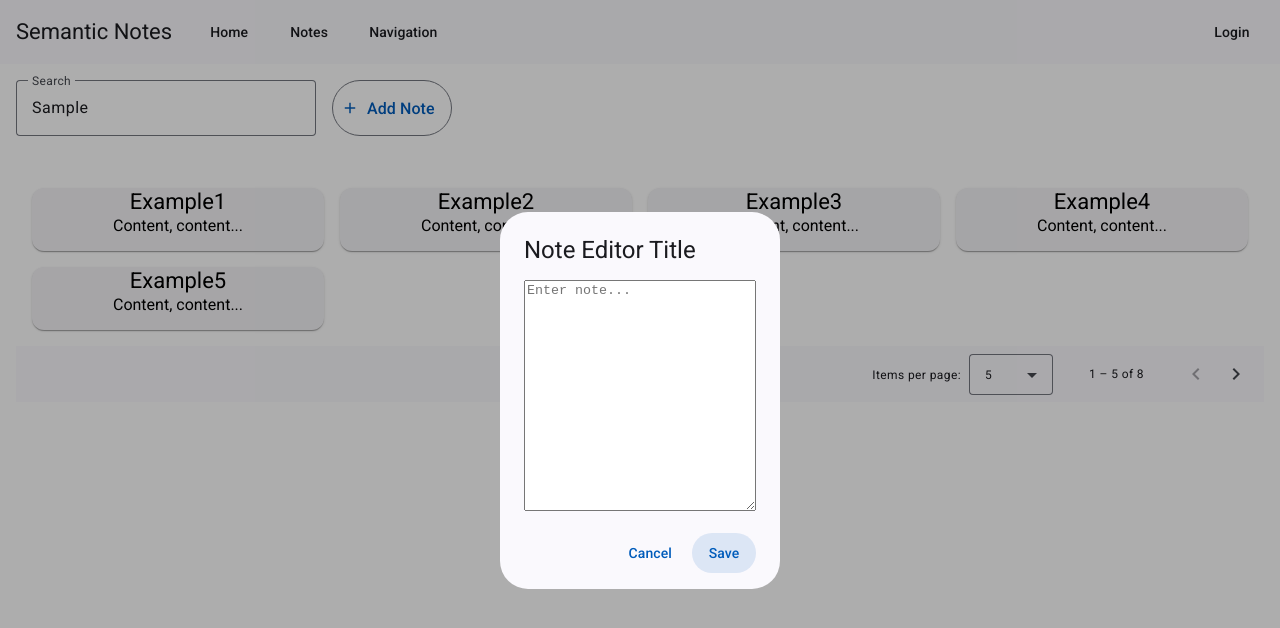
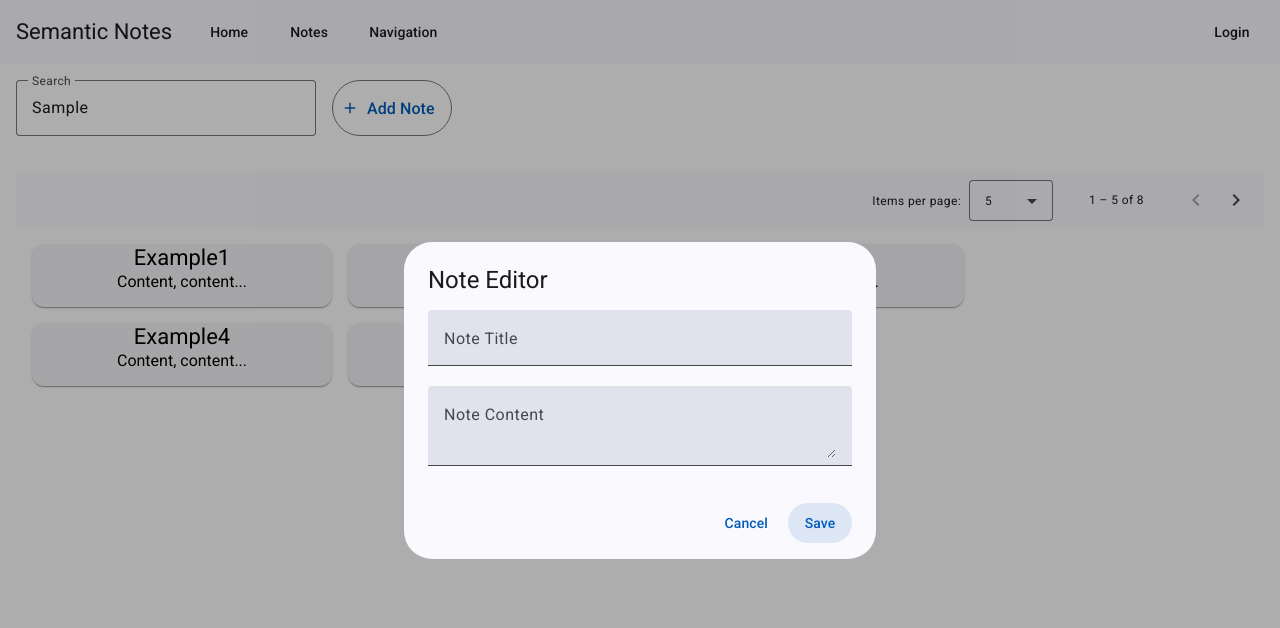
Before and after one commit to gvasko/SemanticNotes, an Angular app in the folder vectornotes.client/: page /notes in a window 1280 px wide. Both pictures are taken after typing "Sample" into the empty fields and a click on the button "Add Note". Shown: the top 628 px of the page. Built offline with nearby package versions, Linux system fonts and the light colour scheme.

Commit message:
Simple UI adjustments

```diff
--- a/vectornotes.client/src/app/all-notes-view/components/card-list/card-list.component.html
+++ b/vectornotes.client/src/app/all-notes-view/components/card-list/card-list.component.html
@@ -9,15 +9,15 @@
   </button>
 </div>
 
+<mat-paginator [length]="filteredItems.length"
+               [pageSize]="5"
+               [pageSizeOptions]="[5, 10, 20]"
+               (page)="onPageChange($event)">
+</mat-paginator>
+
 <div class="card-container">
   <mat-card class="card" *ngFor="let item of pagedItems">
     <mat-card-title>{{ item.title }}</mat-card-title>
     <mat-card-content>{{ item.content }}</mat-card-content>
   </mat-card>
 </div>
-
-<mat-paginator [length]="filteredItems.length"
-               [pageSize]="5"
-               [pageSizeOptions]="[5, 10, 20]"
-               (page)="onPageChange($event)">
-</mat-paginator>
--- a/vectornotes.client/src/app/all-notes-view/components/card-list/card-list.component.scss
+++ b/vectornotes.client/src/app/all-notes-view/components/card-list/card-list.component.scss
@@ -1,7 +1,7 @@
 
 .card-container {
   display: grid;
-  grid-template-columns: repeat(auto-fit, minmax(250px, 1fr));
+  grid-template-columns: repeat(auto-fit, 300px);
   gap: 16px;
   padding: 16px;
 }
--- a/vectornotes.client/src/app/note-editor/note-editor.component.html
+++ b/vectornotes.client/src/app/note-editor/note-editor.component.html
@@ -1,6 +1,16 @@
-<h2 mat-dialog-title>Note Editor Title</h2>
+<h2 mat-dialog-title>Note Editor</h2>
 <mat-dialog-content class="mat-typography">
-  <textarea matInput rows="15" placeholder="Enter note..." class="editor-textarea"></textarea>
+  <form class="note-editor-form">
+    <mat-form-field class="title-input">
+      <mat-label>Note Title</mat-label>
+      <input matInput placeholder="Title" value="">
+    </mat-form-field>
+
+    <mat-form-field class="note-input">
+      <mat-label>Note Content</mat-label>
+      <textarea matInput placeholder="Enter note..." class="editor-textarea"></textarea>
+    </mat-form-field>
+  </form>
 </mat-dialog-content>
 <mat-dialog-actions align="end">
   <button mat-button mat-dialog-close>Cancel</button>
--- a/vectornotes.client/src/app/note-editor/note-editor.component.scss
+++ b/vectornotes.client/src/app/note-editor/note-editor.component.scss
@@ -5,3 +5,11 @@
   box-sizing: border-box; /* Ensures padding doesn't affect width */
   resize: vertical; /* Allow vertical resizing if needed */
 }
+
+.title-input {
+    width: 100%;
+}
+
+.note-input {
+  width: 100%;
+}
```
